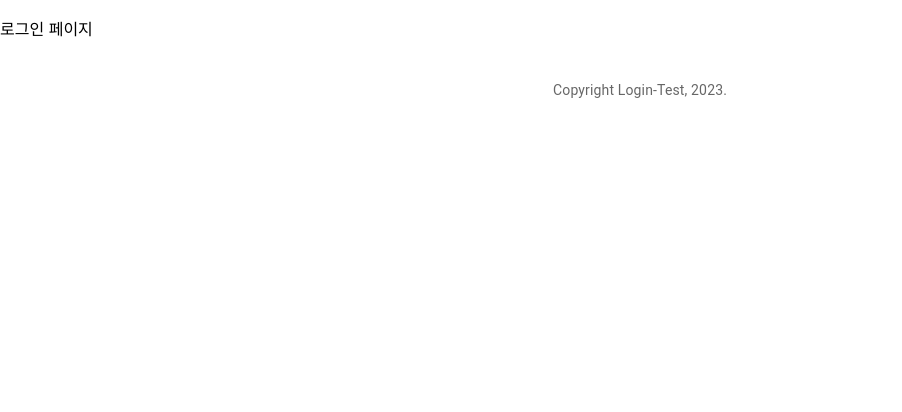
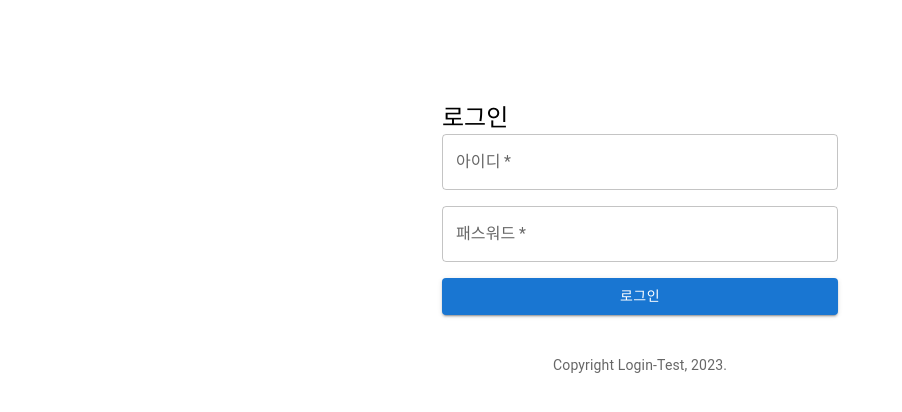
Before and after one commit to kwYoohae-Study-book/React-Spring-Jwt, a React (Create React App) app in the folder frontend/: page /login in a window 1280 px wide. Shown: the top 412 px of the page, without its empty margins (0-902 px from the left). Built offline with nearby package versions, Linux system fonts and the light colour scheme.

Commit message:
feat: 로그인 기능 구현

```diff
--- a/frontend/src/Login.js
+++ b/frontend/src/Login.js
@@ -1,9 +1,49 @@
 import React from "react";
+import {signin} from "./service/ApiService";
+import {Button, Container, Grid, TextField, Typography} from "@mui/material";
 
 const Login = () => {
+    const handleSubmit = (e) => {
+        e.preventDefault();
+        const data = new FormData(e.target);
+        const username = data.get("username");
+        const password = data.get("password");
+
+        signin({username: username, password: password});
+    };
+
     return (
-        <p>로그인 페이지</p>
+        <Container component="main" maxWidth="xs" style={{marginTop: "8%"}}>
+            <Grid container spacing={2}>
+                <Grid item xs={12}>
+                    <Typography component="h1" variant="h5">
+                        로그인
+                    </Typography>
+                </Grid>
+            </Grid>
+            <form noValidate onSubmit={handleSubmit}>
+                <Grid container spacing={2}>
+                    <Grid item xs={12}>
+                        <TextField variant="outlined"
+                                   required fullWidth id="username"
+                                   label="아이디" name="username" autoComplete="username"
+                        />
+                    </Grid>
+                    <Grid item xs={12}>
+                        <TextField variant="outlined"
+                                   required fullWidth id="password"
+                                   label="패스워드" name="password" autoComplete="password"
+                        />
+                    </Grid>
+                    <Grid item xs={12}>
+                        <Button type="submit" fullWidth variant="contained" color="primary">
+                            로그인
+                        </Button>
+                    </Grid>
+                </Grid>
+            </form>
+        </Container>
     );
-}
+};
 
 export default Login;
--- a/frontend/src/service/ApiService.js
+++ b/frontend/src/service/ApiService.js
@@ -26,3 +26,13 @@ export function call(api, method, request) {
         console.log(error);
     });
 }
+
+export function signin(userDTO) {
+    return call("/auth/signin", "POST", userDTO)
+        .then((response) => {
+            console.log("response : ", response);
+            if (response.token) {
+                window.location.href = "/";
+            }
+        });
+}
```
Also changed, not shown: 2 other files (tests, documents, lock files or other folders).
